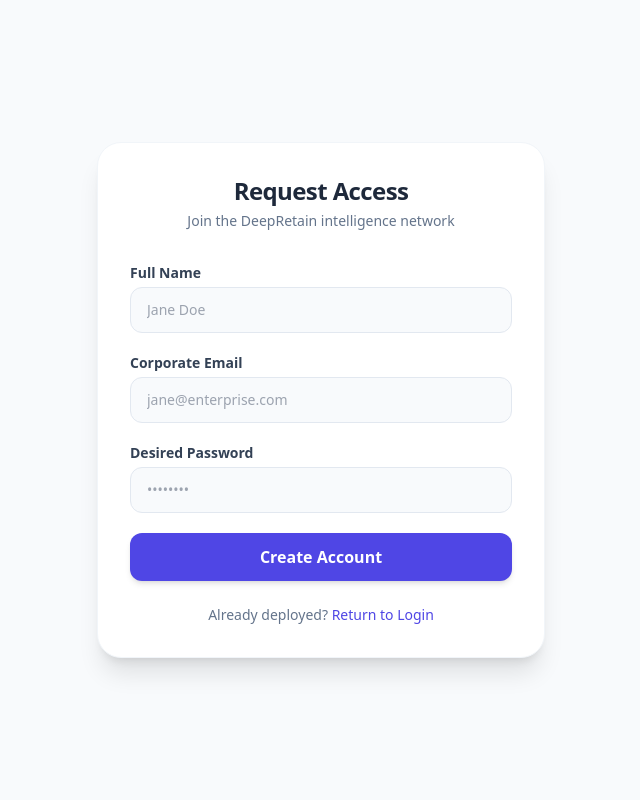
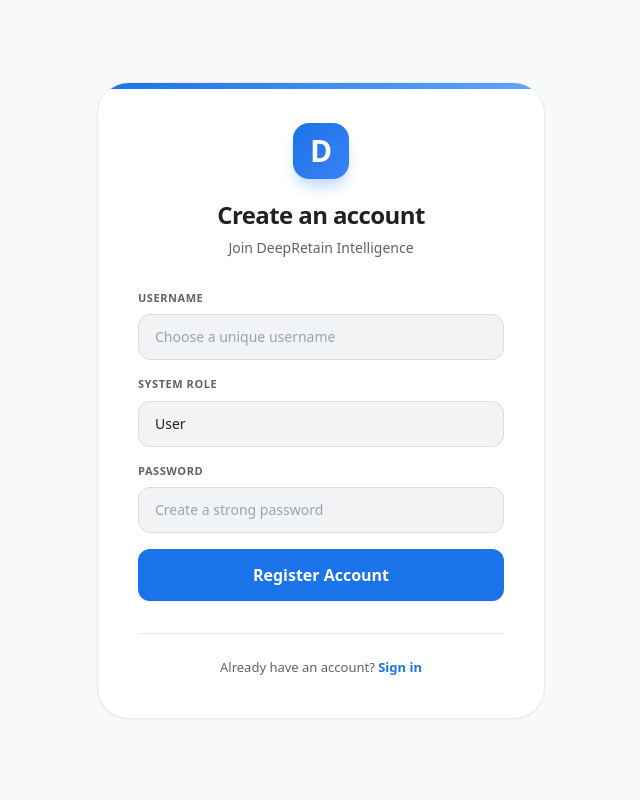
Before and after one commit to vimanbala-Ryuu/-Enterprise-Customer-Churn-Predictor, a Flask app: page /register in a window 1280 px wide. Shown: the whole page, without its empty margins (319-959 px from the left). Run offline with Flask 3, Linux system fonts and the light colour scheme; some libraries are stand-ins or nearby versions.

Commit message:
Log in Fix

````diff
--- a/app.py
+++ b/app.py
@@ -1,5 +1,7 @@
 import pandas as pd
-from flask import Flask, render_template, request, jsonify, redirect, url_for
+from flask import Flask, render_template, request, jsonify, redirect, url_for, session
+from functools import wraps
+from werkzeug.security import generate_password_hash, check_password_hash
 import joblib
 import json
 import uuid
@@ -23,6 +25,8 @@
         print(f"⚠️ Gemini init failed: {e}")
 
 app = Flask(__name__)
+# CRUCIAL FOR LOGIN: Secret key allows Flask to encrypt the user's session securely
+app.config['SECRET_KEY'] = os.getenv("FLASK_SECRET_KEY", "deepretain-fallback-secret-key-123")
 
 # --- HYBRID DATABASE ENGINE ---
 def execute_db(query, params=(), fetchone=False, fetchall=False, commit=False):
@@ -68,6 +72,7 @@
 def init_db():
     execute_db('''CREATE TABLE IF NOT EXISTS services (id TEXT PRIMARY KEY, service_name TEXT, service_type TEXT, status TEXT, churn_prob REAL, display_features TEXT)''', commit=True)
     execute_db('''CREATE TABLE IF NOT EXISTS reports (service_id TEXT PRIMARY KEY, predictions_json TEXT, stats_json TEXT)''', commit=True)
+    execute_db('''CREATE TABLE IF NOT EXISTS users (username TEXT PRIMARY KEY, password_hash TEXT, role TEXT)''', commit=True)
 
     if DATABASE_URL:
         try:
@@ -75,6 +80,12 @@
         except: pass
     else:
         execute_db('''CREATE TABLE IF NOT EXISTS recent_calcs (id INTEGER PRIMARY KEY AUTOINCREMENT, inputs_json TEXT, result REAL)''', commit=True)
+
+    # Automatically create the default admin account if it doesn't exist
+    admin_exists = execute_db("SELECT * FROM users WHERE username = 'admin'", fetchone=True)
+    if not admin_exists:
+        default_hash = generate_password_hash('admin123')
+        execute_db("INSERT INTO users (username, password_hash, role) VALUES (?, ?, ?)", ('admin', default_hash, 'Enterprise AI Engineer'), commit=True)
 
 init_db()
 
@@ -107,8 +118,18 @@
     model, scaler = RandomForestClassifier(), StandardScaler()
     model_accuracy, total_customers, features = 0, 0, ['Tenure', 'Usage Frequency', 'Support Calls', 'Payment Delay', 'Total Spend', 'Last Interaction']
 
+# --- AUTHENTICATION GATEKEEPER ---
+def login_required(f):
+    @wraps(f)
+    def decorated_function(*args, **kwargs):
+        if not session.get('logged_in'):
+            return redirect(url_for('login'))
+        return f(*args, **kwargs)
+    return decorated_function
+
 # --- ROUTES ---
 @app.route('/')
+@login_required
 def dashboard():
     try:
         services = execute_db('SELECT * FROM services', fetchall=True)
@@ -118,9 +139,10 @@
         services = []
 
     metrics = {"model_accuracy": model_accuracy, "total_customers": total_customers}
-    return render_template('index.html', username="Admin", role="Enterprise AI Engineer", active_services=services, metrics=metrics, features=features)
+    return render_template('index.html', username=session.get('username', 'Admin'), role=session.get('role', 'AI Engineer'), active_services=services, metrics=metrics, features=features)
 
 @app.route('/services', methods=['GET', 'POST'])
+@login_required
 def manage_services():
     try:
         services = execute_db('SELECT * FROM services', fetchall=True)
@@ -130,7 +152,7 @@
         services = []
 
     if request.method == 'GET':
-        return render_template('services.html', username="Admin", role="Enterprise AI Engineer", services=services)
+        return render_template('services.html', username=session.get('username', 'Admin'), role=session.get('role', 'AI Engineer'), services=services)
 
     if request.method == 'POST':
         service_name = request.form.get('service_name', 'Unnamed Service')
@@ -147,7 +169,6 @@
                 if clean_col_str(c) in ['customerid', 'clientid', 'id', 'userid']:
                     client_id_col = c; break
 
-            # THE FIX: Removed [:7] so the matrix shows all columns!
             display_features = [c for c in df_new.columns if c != client_id_col]
             if not display_features: display_features = df_new.columns.tolist()
 
@@ -214,6 +235,7 @@
         return redirect(url_for('view_report', report_id=report_id))
 
 @app.route('/report/service/<report_id>')
+@login_required
 def view_report(report_id):
     service_row = execute_db('SELECT * FROM services WHERE id = ?', (report_id,), fetchone=True)
     report_row = execute_db('SELECT * FROM reports WHERE service_id = ?', (report_id,), fetchone=True)
@@ -233,9 +255,10 @@
     df_train_mock = pd.DataFrame(valid_preds).apply(pd.to_numeric, errors='coerce')
     medians = df_train_mock.median().to_dict() if not df_train_mock.empty else {}
 
-    return render_template('report.html', username="Admin", role="Enterprise AI Engineer", report_data=service_data, risky_clients=predictions, medians=medians, stats=stats, features=features)
+    return render_template('report.html', username=session.get('username', 'Admin'), role=session.get('role', 'AI Engineer'), report_data=service_data, risky_clients=predictions, medians=medians, stats=stats, features=features)
 
 @app.route('/insights')
+@login_required
 def insights():
     if not gemini_client:
         ai_report = "<h2>API Key Missing</h2><p>Please add your GEMINI_API_KEY to the .env file.</p>"
@@ -247,9 +270,10 @@
             ai_report = response.text.replace("```html", "").replace("```", "").strip()
         except Exception as e:
             ai_report = f"<h2>API Connection Error</h2><p>{str(e)}</p>"
-    return render_template('insights.html', username="Admin", role="Enterprise AI Engineer", ai_report=ai_report)
+    return render_template('insights.html', username=session.get('username', 'Admin'), role=session.get('role', 'AI Engineer'), ai_report=ai_report)
 
 @app.route('/api/manual_predict', methods=['POST'])
+@login_required
 def api_manual_predict():
     try:
         data = {k: safe_float(v) for k, v in request.json.items()}
@@ -265,6 +289,7 @@
     except Exception as e: return jsonify({"error": str(e)}), 400
 
 @app.route('/api/chat', methods=['POST'])
+@login_required
 def api_chat():
     msg = request.json.get('message', '')
     if not gemini_client: return jsonify({"reply": "API Key missing."})
@@ -273,12 +298,57 @@
         return jsonify({"reply": response.text})
     except Exception as e: return jsonify({"reply": f"Error: {str(e)}"})
 
-@app.route('/login')
-def login(): return render_template('login.html')
-@app.route('/register')
-def register(): return render_template('register.html')
+
+# --- AUTHENTICATION ROUTES ---
+@app.route('/login', methods=['GET', 'POST'])
+def login():
+    error = None
+    if request.method == 'POST':
+        username = request.form.get('username')
+        password = request.form.get('password')
+
+        # Verify user against the database
+        user = execute_db("SELECT * FROM users WHERE username = ?", (username,), fetchone=True)
+
+        if user and check_password_hash(user['password_hash'], password):
+            session['logged_in'] = True
+            session['username'] = user['username']
+            session['role'] = user['role']
+            return redirect(url_for('dashboard'))
+        else:
+            error = "Invalid username or password. Please try again."
+
+    return render_template('login.html', error=error)
+
+@app.route('/register', methods=['GET', 'POST'])
+def register():
+    error = None
+    success = None
+    if request.method == 'POST':
+        username = request.form.get('username')
+        password = request.form.get('password')
+        role = request.form.get('role', 'Data Analyst') # Default role if they don't pick one
+
+        if not username or not password:
+            error = "Username and password are required."
+        else:
+            # Check if username is taken
+            existing_user = execute_db("SELECT * FROM users WHERE username = ?", (username,), fetchone=True)
+            if existing_user:
+                error = "Username already exists. Please choose a different one."
+            else:
+                # Hash the password and save
+                hashed_pw = generate_password_hash(password)
+                execute_db("INSERT INTO users (username, password_hash, role) VALUES (?, ?, ?)",
+                           (username, hashed_pw, role), commit=True)
+                success = "Registration successful! You can now log in."
+
+    return render_template('register.html', error=error, success=success)
+
 @app.route('/logout')
-def logout(): return redirect(url_for('login'))
+def logout():
+    session.clear() # This destroys the login session
+    return redirect(url_for('login'))
 
 if __name__ == '__main__':
     app.run(debug=True, port=5000)
--- a/templates/register.html
+++ b/templates/register.html
@@ -3,34 +3,62 @@
 <head>
     <meta charset="UTF-8">
     <meta name="viewport" content="width=device-width, initial-scale=1.0">
-    <title>DeepRetain - Request Access</title>
+    <title>DeepRetain - Register</title>
     <script src="https://cdn.tailwindcss.com"></script>
     <style>body { font-family: system-ui, -apple-system, sans-serif; }</style>
 </head>
-<body class="bg-slate-50 flex items-center justify-center h-screen">
-    <div class="w-full max-w-md bg-white p-8 rounded-3xl shadow-xl border border-slate-100">
+<body class="bg-[#f8f9fa] flex items-center justify-center min-h-screen text-[#202124] p-4 py-10">
+
+    <div class="bg-white p-8 md:p-10 rounded-[2rem] shadow-sm border border-[#e8eaed] w-full max-w-md relative overflow-hidden">
+        <div class="absolute top-0 left-0 right-0 h-1.5 bg-gradient-to-r from-[#1a73e8] to-blue-400"></div>
+
         <div class="text-center mb-8">
-            <h2 class="text-2xl font-extrabold text-slate-800 tracking-tight">Request Access</h2>
-            <p class="text-sm text-slate-500 mt-1">Join the DeepRetain intelligence network</p>
+            <div class="w-14 h-14 bg-gradient-to-br from-[#1a73e8] to-blue-500 rounded-2xl mx-auto flex items-center justify-center text-white font-extrabold text-3xl mb-5 shadow-lg shadow-blue-200">D</div>
+            <h2 class="text-2xl font-bold tracking-tight text-[#202124]">Create an account</h2>
+            <p class="text-[14px] text-[#5f6368] mt-1.5">Join DeepRetain Intelligence</p>
         </div>
 
-        <form action="/" method="GET" class="space-y-5">
+        {% if error %}
+        <div class="bg-[#fce8e6] border border-[#f28b82] text-[#c5221f] px-4 py-3 rounded-xl text-[13px] font-bold mb-6 text-center">
+            {{ error }}
+        </div>
+        {% endif %}
+
+        {% if success %}
+        <div class="bg-[#e6f4ea] border border-[#81c995] text-[#137333] px-4 py-3 rounded-xl text-[13px] font-bold mb-6 text-center">
+            {{ success }}
+        </div>
+        {% endif %}
+
+        <form action="/register" method="POST" class="space-y-4">
             <div>
-                <label class="block text-sm font-bold text-slate-700 mb-1">Full Name</label>
-                <input type="text" class="w-full bg-slate-50 border border-slate-200 rounded-xl px-4 py-3 text-sm focus:outline-none focus:ring-2 focus:ring-indigo-500" placeholder="Jane Doe" required>
+                <label class="block text-[11px] font-bold text-[#5f6368] uppercase tracking-wider mb-2">Username</label>
+                <input type="text" name="username" required class="w-full bg-[#f1f3f4] border border-[#dadce0] rounded-xl px-4 py-3 text-sm focus:outline-none focus:border-[#1a73e8] focus:ring-1 focus:ring-[#1a73e8] transition" placeholder="Choose a unique username">
             </div>
+
             <div>
-                <label class="block text-sm font-bold text-slate-700 mb-1">Corporate Email</label>
-                <input type="email" class="w-full bg-slate-50 border border-slate-200 rounded-xl px-4 py-3 text-sm focus:outline-none focus:ring-2 focus:ring-indigo-500" placeholder="jane@enterprise.com" required>
+                <label class="block text-[11px] font-bold text-[#5f6368] uppercase tracking-wider mb-2">System Role</label>
+                <select name="role" class="w-full bg-[#f1f3f4] border border-[#dadce0] rounded-xl px-4 py-3 text-sm focus:outline-none focus:border-[#1a73e8] focus:ring-1 focus:ring-[#1a73e8] transition text-[#202124] appearance-none cursor-pointer">
+                    <option value="Data Analyst">User</option>
+                    <option value="Data Analyst">Data Analyst</option>
+                    <option value="AI Engineer">AI Engineer</option>
+                    <option value="ML Engineer">ML Engineer</option>
+                    <option value="Executive Admin">Executive Admin</option>
+                </select>
             </div>
+
             <div>
-                <label class="block text-sm font-bold text-slate-700 mb-1">Desired Password</label>
-                <input type="password" class="w-full bg-slate-50 border border-slate-200 rounded-xl px-4 py-3 text-sm focus:outline-none focus:ring-2 focus:ring-indigo-500" placeholder="••••••••" required>
+                <label class="block text-[11px] font-bold text-[#5f6368] uppercase tracking-wider mb-2">Password</label>
+                <input type="password" name="password" required class="w-full bg-[#f1f3f4] border border-[#dadce0] rounded-xl px-4 py-3 text-sm focus:outline-none focus:border-[#1a73e8] focus:ring-1 focus:ring-[#1a73e8] transition" placeholder="Create a strong password">
             </div>
-            <button type="submit" class="w-full bg-indigo-600 text-white font-extrabold py-3 rounded-xl shadow-md hover:bg-indigo-700 transition mt-4">Create Account</button>
+
+            <button type="submit" class="w-full bg-[#1a73e8] text-white font-bold px-8 py-3.5 rounded-xl hover:bg-[#1557b0] transition shadow-sm mt-6">Register Account</button>
         </form>
 
-        <p class="text-center text-sm text-slate-500 mt-6 font-medium">Already deployed? <a href="/login" class="text-indigo-600 hover:text-indigo-800">Return to Login</a></p>
+        <div class="mt-8 text-center text-[13px] text-[#5f6368] border-t border-[#e8eaed] pt-6">
+            Already have an account? <a href="/login" class="text-[#1a73e8] font-bold hover:underline transition">Sign in</a>
+        </div>
     </div>
+
 </body>
 </html>
````
Also changed, not shown: templates/login.html (+27 -13 lines).
